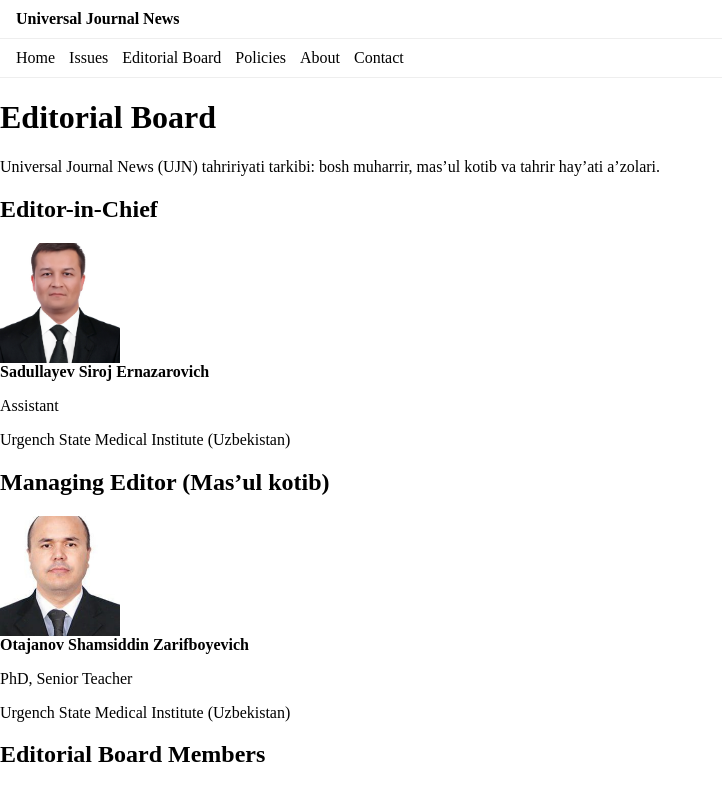
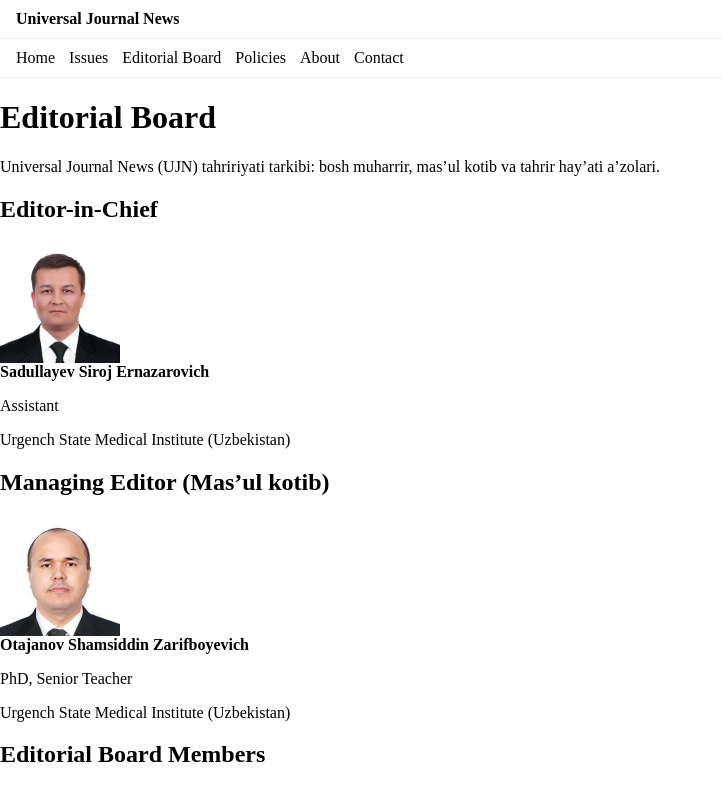
Before and after one commit to sadullayevsiroje-spec/universaljournalnews.uz, a Next.js app: page /editorial-board in a window 1280 px wide. Shown: the top 786 px of the page, without its empty margins (0-722 px from the left). Built offline with nearby package versions, Linux system fonts and the light colour scheme.

Commit message:
Fix editorial board image positioning

```diff
--- a/app/editorial-board/page.tsx
+++ b/app/editorial-board/page.tsx
@@ -87,6 +87,7 @@
               alt={name}
               style={{
                 objectFit: 'cover',
+                objectPosition: 'center top',
                 width: '100%',
                 height: '100%',
                 display: 'block'
```
